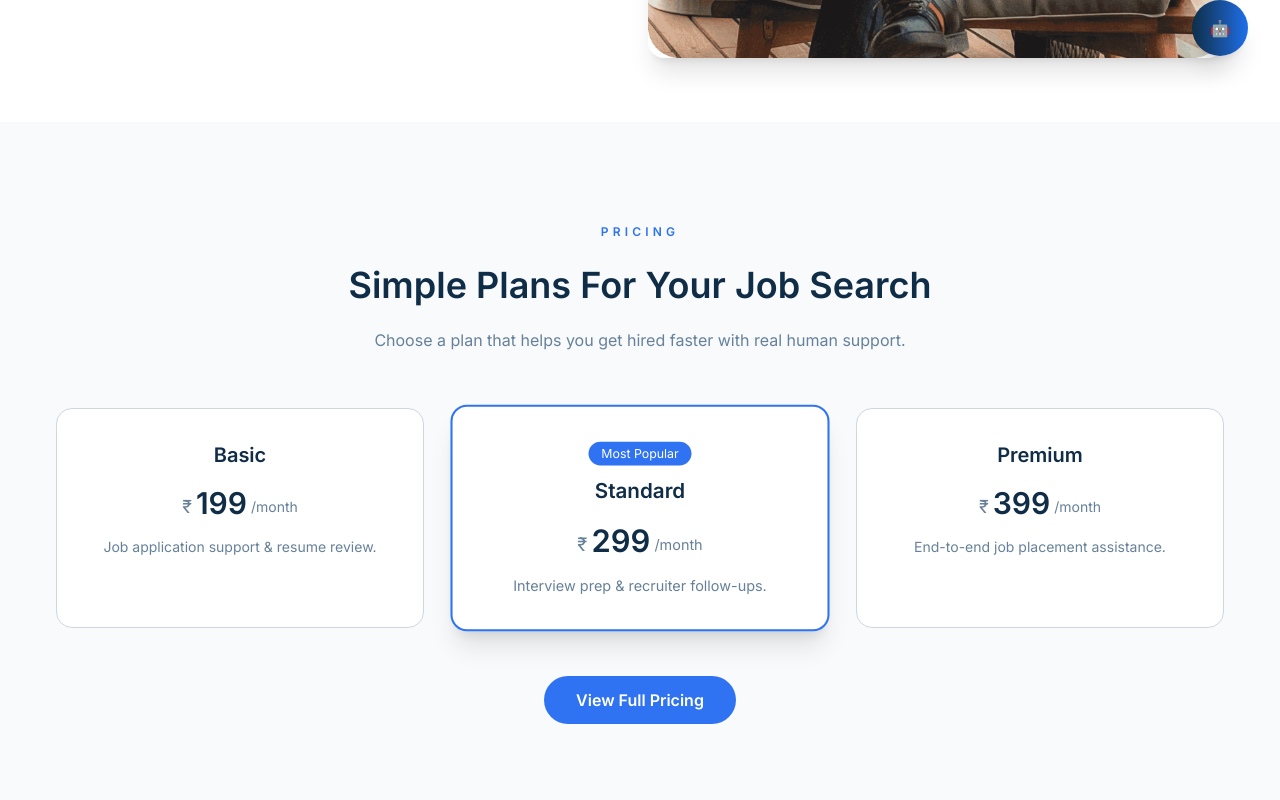
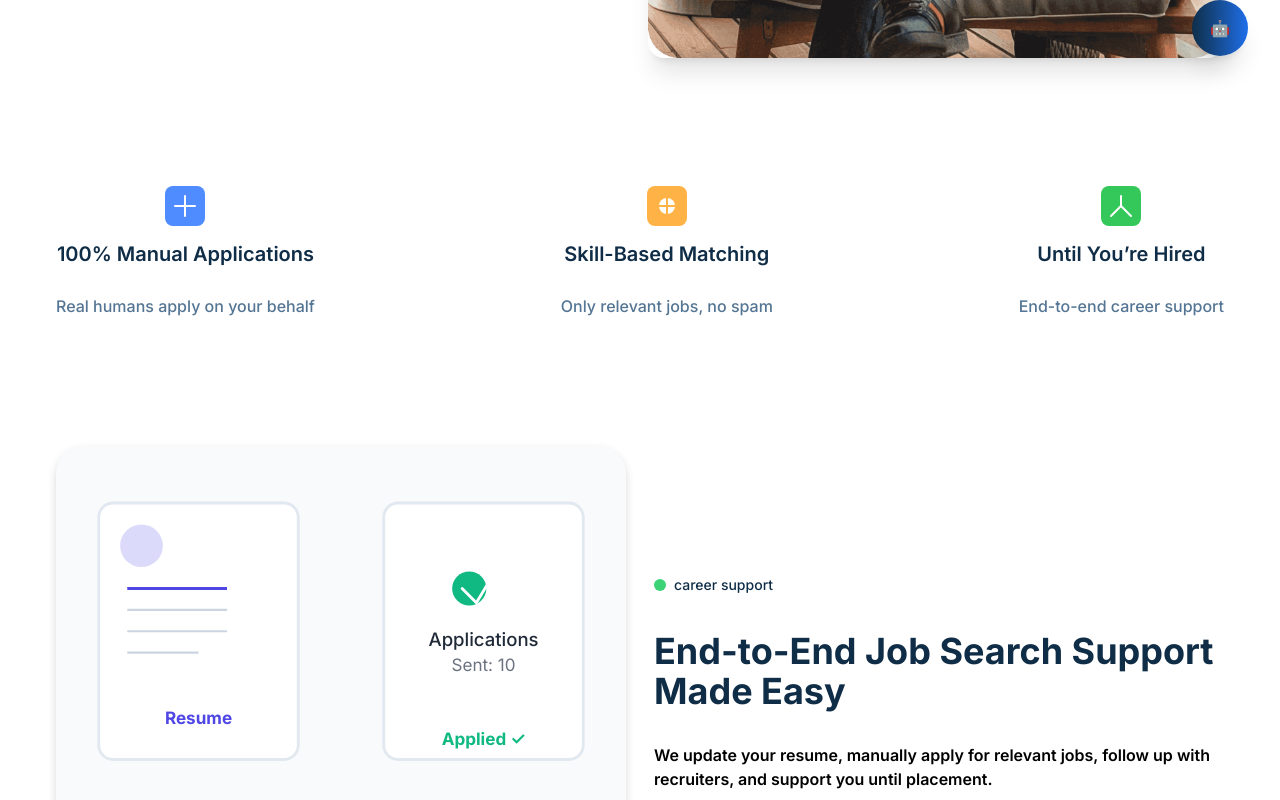
Before and after one commit to veerag340-cell/upaya, a Next.js app in the folder package/: page / in a window 1280 px wide. Shown: the part 720-1520 px from the top of the page. Built offline with nearby package versions, Linux system fonts and the light colour scheme.

Commit message:
Extra pricing commented on top

```diff
--- a/package/src/components/Home/Hero/index.tsx
+++ b/package/src/components/Home/Hero/index.tsx
@@ -59,7 +59,7 @@ const Hero = () => {
       </section>
 
       {/* ================= HOME PRICING SECTION ================= */}
-      <section className="py-24 bg-section">
+      {/* <section className="py-24 bg-section">
         <div className="container mx-auto max-w-6xl px-4 text-center">
 
           <span className="text-primary text-xs font-semibold tracking-[0.35em] uppercase">
@@ -76,7 +76,7 @@ const Hero = () => {
 
           <div className="grid md:grid-cols-3 gap-8 mt-14">
 
-            {/* BASIC */}
+
             <div className="bg-white border border-border rounded-2xl p-8 hover:shadow-lg transition">
               <h3 className="text-xl font-semibold text-midnight_text">Basic</h3>
 
@@ -91,7 +91,7 @@ const Hero = () => {
               </p>
             </div>
 
-            {/* STANDARD */}
+
             <div className="bg-white border-2 border-primary rounded-2xl p-8 shadow-xl scale-[1.03]">
               <span className="text-xs bg-primary text-white px-3 py-1 rounded-full">
                 Most Popular
@@ -112,7 +112,7 @@ const Hero = () => {
               </p>
             </div>
 
-            {/* PREMIUM */}
+
             <div className="bg-white border border-border rounded-2xl p-8 hover:shadow-lg transition">
               <h3 className="text-xl font-semibold text-midnight_text">Premium</h3>
 
@@ -137,7 +137,7 @@ const Hero = () => {
           </Link>
 
         </div>
-      </section>
+      </section> */}
     </>
   )
 }
```
